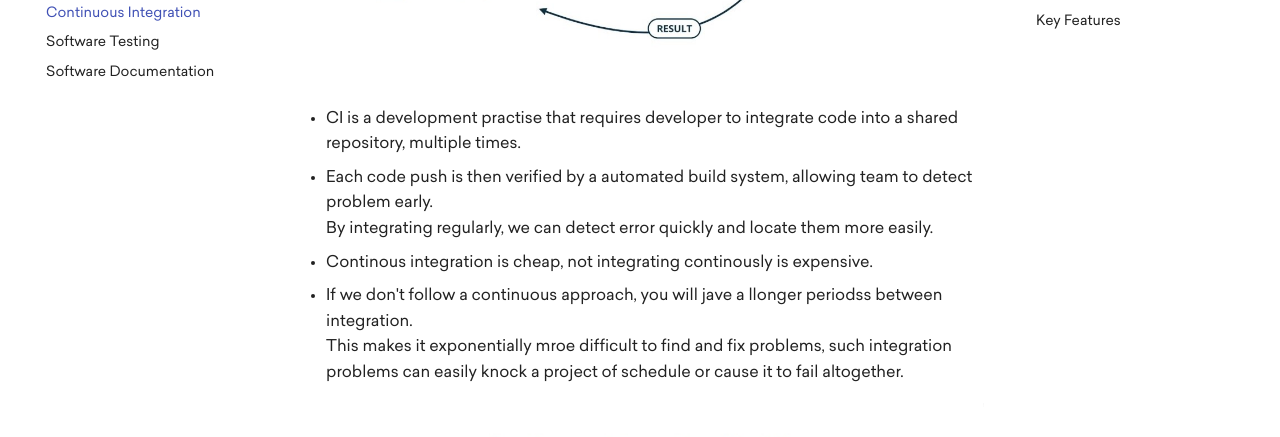
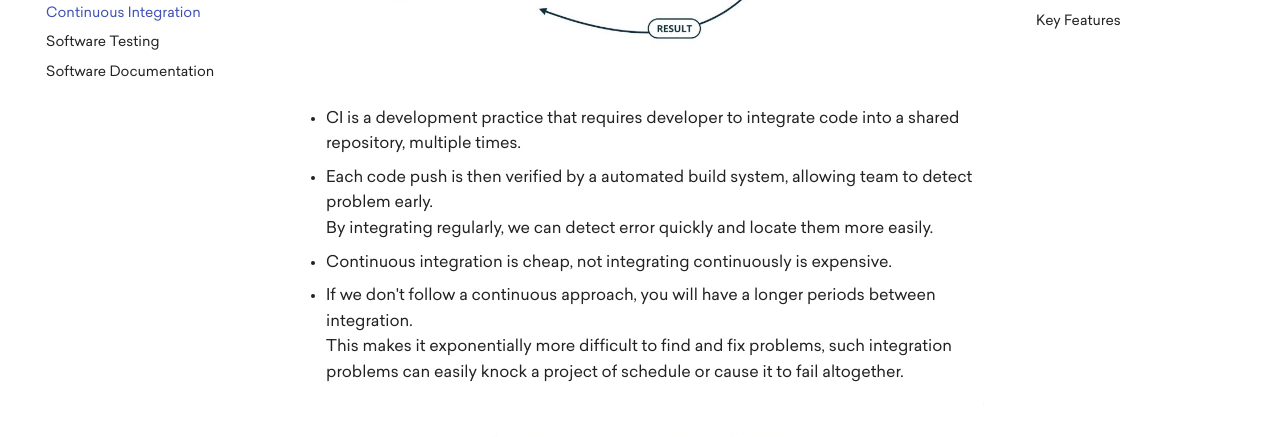
Before and after one commit to theArjun/ead-notes, an MkDocs documentation site: the page built from notes/development-process-management/continuous-integration.md, in a window 1280 px wide and 1400 px high, scrolled down 290 px. Shown: the part 149-586 px from the top of the window. Built offline with MkDocs 1.6.1 and Material for MkDocs 9.7.7, drawn with Linux system fonts in a browser that asks for light colours; comment, search, counter and statistics services are not loaded; some of the changed text lies outside the part shown.

Commit message:
Update typo

```diff
--- a/notes/development-process-management/continuous-integration.md
+++ b/notes/development-process-management/continuous-integration.md
@@ -5,12 +5,12 @@ description: Explains about Continuous Integration
 ![Continuous Integration](../assets/images/ci.jpg)
 
 
-- CI is a development practise that requires developer to integrate code into a shared repository, multiple times.
+- CI is a development practice that requires developer to integrate code into a shared repository, multiple times.
 - Each code push is then verified by a automated build system, allowing team to detect problem early.
   By integrating regularly, we can detect error quickly and locate them more easily.
-- Continous integration is cheap, not integrating continously is expensive.
-- If we don't follow a continuous approach, you will jave a llonger periodss between integration.
-  This makes it exponentially mroe difficult to find and fix problems, such integration problems can easily knock a project of schedule or cause it to fail altogether.
+- Continuous integration is cheap, not integrating continuously is expensive.
+- If we don't follow a continuous approach, you will have a longer periods between integration.
+  This makes it exponentially more difficult to find and fix problems, such integration problems can easily knock a project of schedule or cause it to fail altogether.
 
 ![CI Workflow](../assets/images/ci-workflow.jpg)
 ![CI Workflow](../assets/images/ci-flow.png)
@@ -22,7 +22,7 @@ description: Explains about Continuous Integration
     - Stop waiting to find out if your code's going to work.
     - Reduce integration problems.
     - Reduce the risk of bugs.
-3. Making continous integration works, we need:
+3. Making continuous integration works, we need:
     - Source code repository
     - A check-in process
     - An automated build process
```
